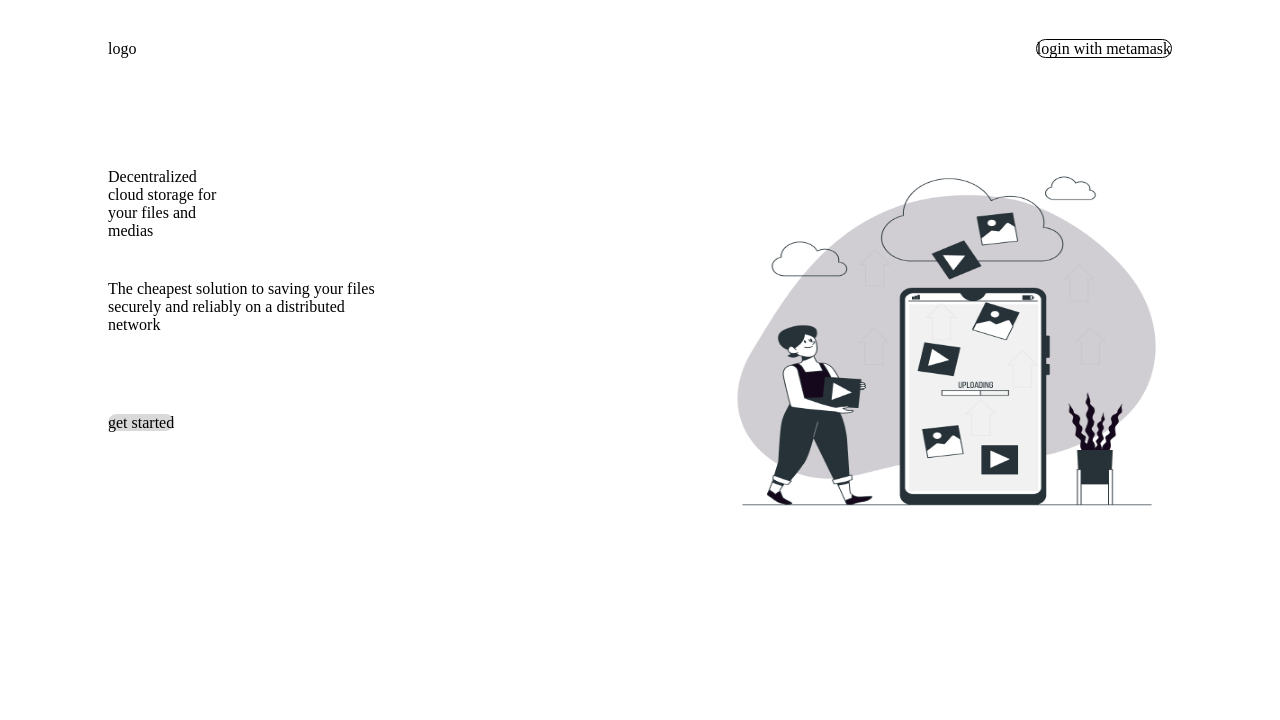
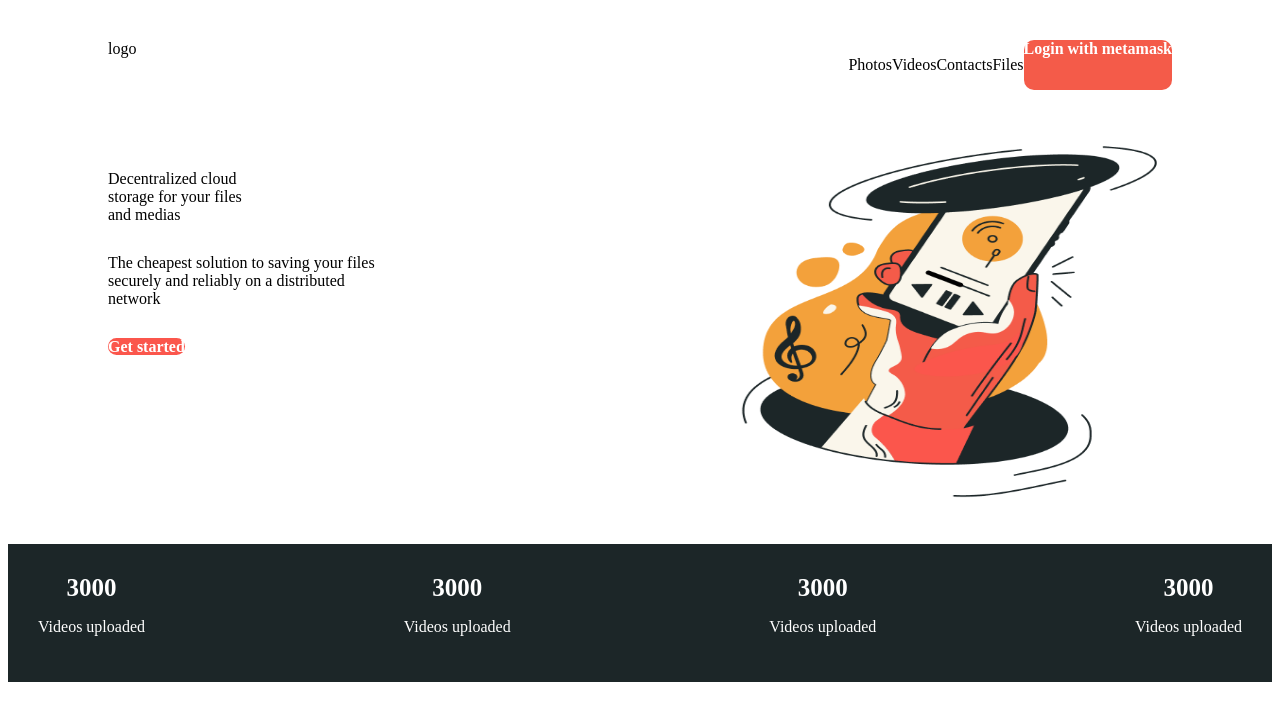
Before and after one commit to Magnific7/photos-gallery, a Next.js app: page / in a window 1280 px wide. Shown: the top 720 px of the page. Built offline with nearby package versions, Linux system fonts and the light colour scheme.

Commit message:
feat new design landing

```diff
--- a/Container/Landingpage/index.module.scss
+++ b/Container/Landingpage/index.module.scss
@@ -1,10 +1,17 @@
 .Container {
-  margin-left: 100px;
-  margin-right: 100px;
+  flex-direction: row;
   &__wrapper {
-    margin-top: 110px;
+    margin-left: 100px;
+    margin-right: 100px;
     display: flex;
     flex-direction: row;
     justify-content: space-between;
+
+    &__left {
+      margin-top: 80px;
+    }
+    &__right {
+      margin-top: 20px;
+    }
   }
 }
--- a/Container/Landingpage/index.tsx
+++ b/Container/Landingpage/index.tsx
@@ -3,14 +3,21 @@ import styles from './index.module.scss';
 import LeftIntroduction from '../../components/LeftIntroduction';
 import UpperNav from '../../components/UpperNav';
 import RightIntroduction from '../../components/RightIntroduction';
+import Footer from '../../components/Footer';
+
 const LandingPage = () => {
   return (
     <div className={styles.Container}>
       <UpperNav />
       <div className={styles.Container__wrapper}>
-        <LeftIntroduction />
-        <RightIntroduction />
+        <div className={styles.Container__wrapper__left}>
+          <LeftIntroduction />
+        </div>
+        <div className={styles.Container__wrapper__right}>
+          <RightIntroduction />
+        </div>
       </div>
+      <Footer />
     </div>
   );
 };
--- /dev/null
+++ b/components/Footer/index.module.scss
@@ -0,0 +1,19 @@
+.Container {
+  &__wrapper {
+    display: flex;
+    flex-direction: row;
+    justify-content: space-between;
+    background-color: #1c2628;
+    margin-top: 30px;
+    padding: 30px;
+    color: white;
+
+    div {
+      text-align: center;
+      span {
+        font-weight: 600;
+        font-size: 25px;
+      }
+    }
+  }
+}
--- /dev/null
+++ b/components/Footer/index.tsx
@@ -0,0 +1,31 @@
+import React, { FC } from 'react';
+import styles from './index.module.scss';
+
+const Footer = () => {
+  return (
+    <div className={styles.Container}>
+      <div className={styles.Container__wrapper}>
+        <div>
+          <span>3000</span>
+          <br />
+          <p>Videos uploaded</p>
+        </div>
+        <div>
+          <span>3000</span>
+          <br />
+          <p>Videos uploaded</p>
+        </div>
+        <div>
+          <span>3000</span> <br />
+          <p>Videos uploaded</p>
+        </div>
+        <div>
+          <span>3000</span> <br />
+          <p>Videos uploaded</p>
+        </div>
+      </div>
+    </div>
+  );
+};
+
+export default Footer;
--- a/components/LeftIntroduction/index.module.scss
+++ b/components/LeftIntroduction/index.module.scss
@@ -1,12 +1,16 @@
 .Container {
+  margin-bottom: 40px;
+
   &__description {
-    margin-top: 40px;
+    margin-top: 30px;
   }
   &__button {
-    margin-top: 80px;
+    margin-top: 30px;
+    color: white;
+    font-weight: 600;
     span {
-      border-radius: 100px;
-      background-color: #d9d9d9;
+      border-radius: 10px;
+      background-color: #fb564c;
     }
   }
 }
--- a/components/LeftIntroduction/index.tsx
+++ b/components/LeftIntroduction/index.tsx
@@ -5,9 +5,8 @@ const LeftIntroduction = () => {
   return (
     <div className={styles.Container}>
       <div className={styles.Container__upper}>
-        <span className="uppercase font-extrabold text-5xl 	pt-1">
-          Decentralized <br /> cloud storage for <br /> your files and <br />
-          medias
+        <span className=" font-extrabold text-5xl 	pt-1">
+          Decentralized cloud <br /> storage for your files <br /> and medias
         </span>
       </div>
       <div className={styles.Container__description}>
@@ -18,7 +17,7 @@ const LeftIntroduction = () => {
         </span>
       </div>
       <div className={styles.Container__button}>
-        <span className="uppercase text-sm px-16 py-2">get started</span>
+        <span className=" text-sm px-16 py-4">Get started</span>
       </div>
     </div>
   );
--- a/components/RightIntroduction/index.module.scss
+++ b/components/RightIntroduction/index.module.scss
@@ -1,5 +1,6 @@
 .Container {
   &__image {
-    height: 300px;
+    // height: 200px;
+    object-fit: cover;
   }
 }
--- a/components/RightIntroduction/index.tsx
+++ b/components/RightIntroduction/index.tsx
@@ -7,7 +7,7 @@ const RightIntroduction = () => {
   return (
     <div className={styles.Container}>
       <div className={styles.Container__image}>
-        <Image src={image} height={350} width={450} />
+        <Image src={image} height={400} width={450} />
       </div>
     </div>
   );
--- a/components/UpperNav/index.module.scss
+++ b/components/UpperNav/index.module.scss
@@ -3,11 +3,19 @@
   flex-direction: row;
   justify-content: space-between;
   margin-top: 40px;
-
+  margin-left: 100px;
+  margin-right: 100px;
   &__login {
+    display: flex;
+    flex-direction: row;
+    p {
+      font-weight: 500;
+    }
     span {
-      border: 1px solid black;
-      border-radius: 100px;
+      border-radius: 10px;
+      background-color: #f45b49;
+      color: white;
+      font-weight: 700;
     }
   }
 }
--- a/components/UpperNav/index.tsx
+++ b/components/UpperNav/index.tsx
@@ -8,8 +8,12 @@ const UpperNav = () => {
         <span className="uppercase font-extrabold text-3xl	">logo</span>
       </div>
       <div className={styles.Container__login}>
-        <span className="uppercase text-sm pt-4 pb-4 pl-10 pr-10	text-base">
-          login with metamask
+        <p className=" text-sm pt-4 pb-4 pl-10 pr-10	text-base">Photos</p>
+        <p className=" text-sm pt-4 pb-4 pl-10 pr-10	text-base">Videos</p>
+        <p className=" text-sm pt-4 pb-4 pl-10 pr-10	text-base">Contacts</p>
+        <p className=" text-sm pt-4 pb-4 pl-10 pr-10	text-base">Files</p>
+        <span className=" text-sm pt-4 pb-4 pl-10 pr-10	text-base">
+          Login with metamask
         </span>
       </div>
     </div>
```
Also changed, not shown: public/landing.png, public/landing0.png (added).
